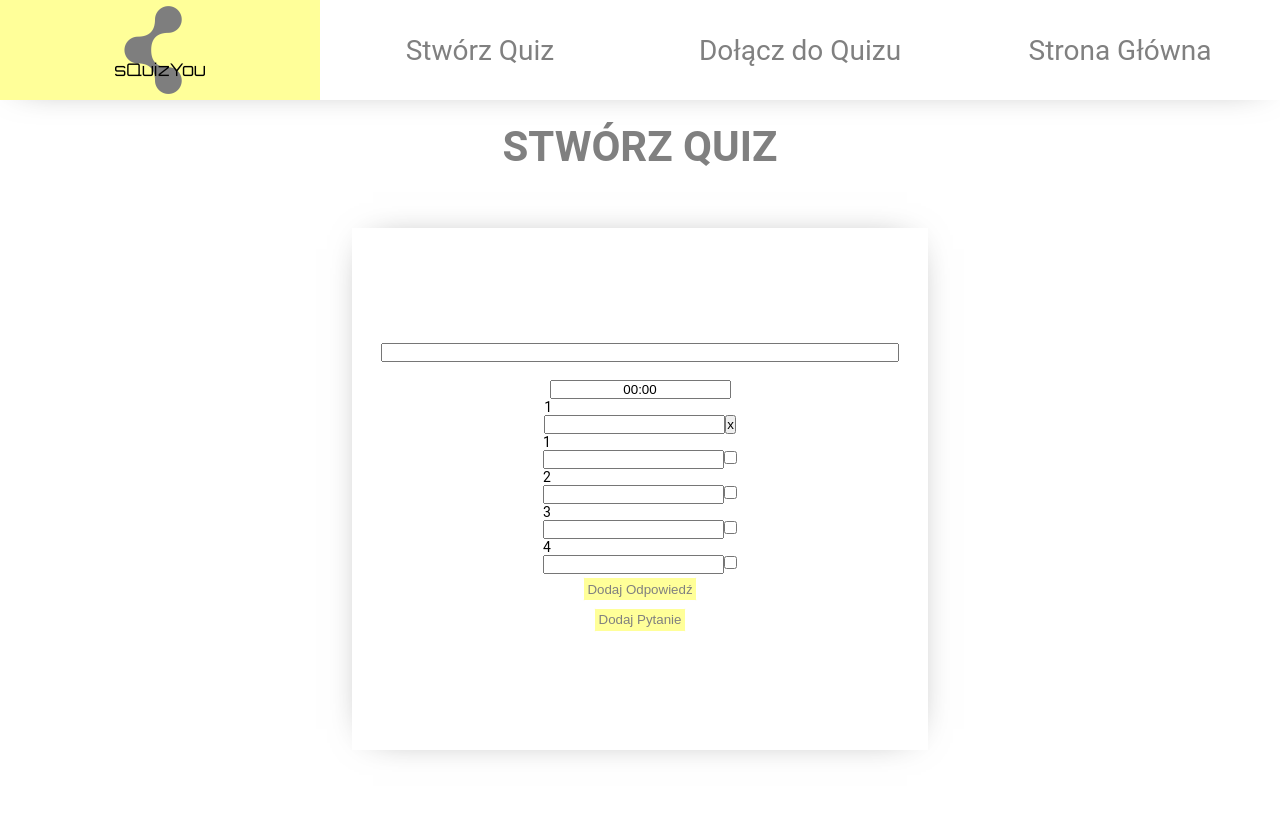
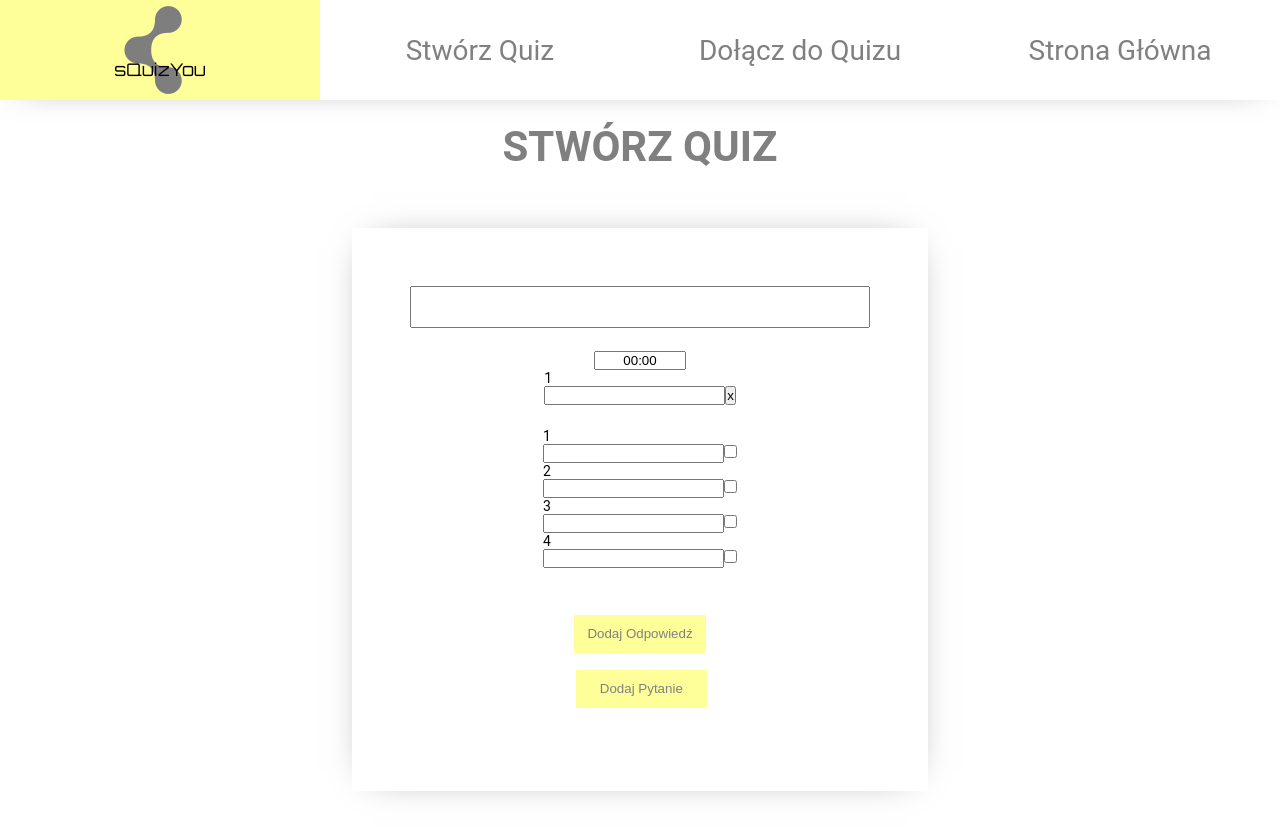
Before and after one commit to infoshareacademy/jfdd12-ubuntuwnicy-app, a React (Create React App) app: page /quiz-gen-wrapper in a window 1280 px wide. Shown: the top 836 px of the page. Before the commit the page ends 814 px from the top, so only its background shows below. Built offline with nearby package versions, Linux system fonts and the light colour scheme.

Commit message:
added classes names for divs to style inputs in quiz generstor

```diff
--- a/src/components/quizGenerator/AnswersList.js
+++ b/src/components/quizGenerator/AnswersList.js
@@ -3,11 +3,11 @@ import AnswerInput from './AnswerInput'
 
 export default function AnswersList(props) {
     return (
-        <>
+        <div className="quizAnswerInputs">
             <AnswerInput answerID={1} />
             <AnswerInput answerID={2} />
             <AnswerInput answerID={3} />
             <AnswerInput answerID={4} />
-        </>
+        </div>
     )
 }
--- a/src/components/quizGenerator/QuizGenWrapper.js
+++ b/src/components/quizGenerator/QuizGenWrapper.js
@@ -15,8 +15,10 @@ function QuizGenWrapper(props) {
             <QuizTitleInput />
             <QuestionInput questionID='1' />
             <AnswersList />
+            <div className="quizButtons">
             <AddAnswerButton />
             <AddQuestionButton />
+            </div>
             </div>
 
 
--- a/src/components/quizGenerator/QuizGenWrapperStyles.css
+++ b/src/components/quizGenerator/QuizGenWrapperStyles.css
@@ -7,12 +7,17 @@
 
 .quizTitleInput {
   margin-bottom: 5%;
-  width: 150%;
+  width: 100%;
+  height: 2em;
+  text-align: center;
+  font-size: 1.5em;
+  overflow-wrap: break-word;
+
 }
 
 .quizTitleTimer {
   text-align: center;
-  width: auto;
+  width: 20%;
 }
 
 .quizGenHeader {
@@ -30,13 +35,12 @@
   box-shadow: 0px 0px 38px -21px rgba(0, 0, 0, 0.60);
   width: 50%;
   height: auto;
-  padding: 10%;
 }
 
 .addAnswerButton {
   background-color: rgb(255, 255, 153);
   padding: 1%;
-  margin: 1%;
+  margin-bottom: 10%;
   border: 0.1em solid #FFFFFF;
   border-radius: 0.12em;
   text-decoration: none;
@@ -45,6 +49,8 @@
   text-align: center;
   transition: all 0.2s;
   cursor: pointer;
+  width: 10em;
+  height: 3em;
 }
 
 .addAnswerButton:hover {
@@ -64,9 +70,25 @@
   text-align: center;
   transition: all 0.2s;
   cursor: pointer;
+  width: 10em;
+  height: 3em;
 }
 
 .addQuestionButton:hover {
   background-color: grey;
   color: #FFFFFF;
 }
+
+.quizButtons {
+  display: flex;
+  flex-direction: column;
+  padding: 5%;
+}
+
+.quizAnswerInputs {
+  padding: 5%;
+}
+
+.isAnswerCorrect {
+  padding: 2%;
+}
```
